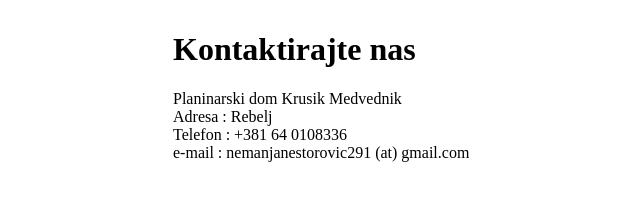
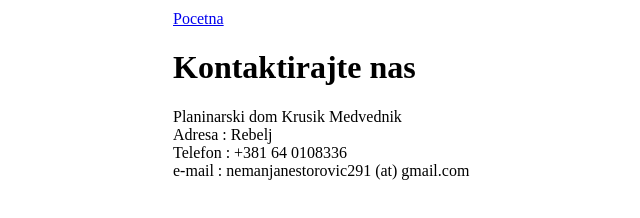
Before and after one commit to ljubicad89/pl-dom-krusik-medvednik, a plain HTML site: page kontakt.html in a window 1280 px wide. Shown: the whole page, without its empty margins (117-757 px from the left). Drawn offline with Linux system fonts and the light colour scheme.

Commit message:
Text linka

```diff
--- a/kontakt.html
+++ b/kontakt.html
@@ -7,7 +7,7 @@
 
     </head>
 <body>
-    <a href="index.html"></a>
+    <a href="index.html">Pocetna</a>
     <h1>Kontaktirajte nas</h1>
     <p>Planinarski dom Krusik Medvednik<br>
         Adresa : Rebelj <br>
```
